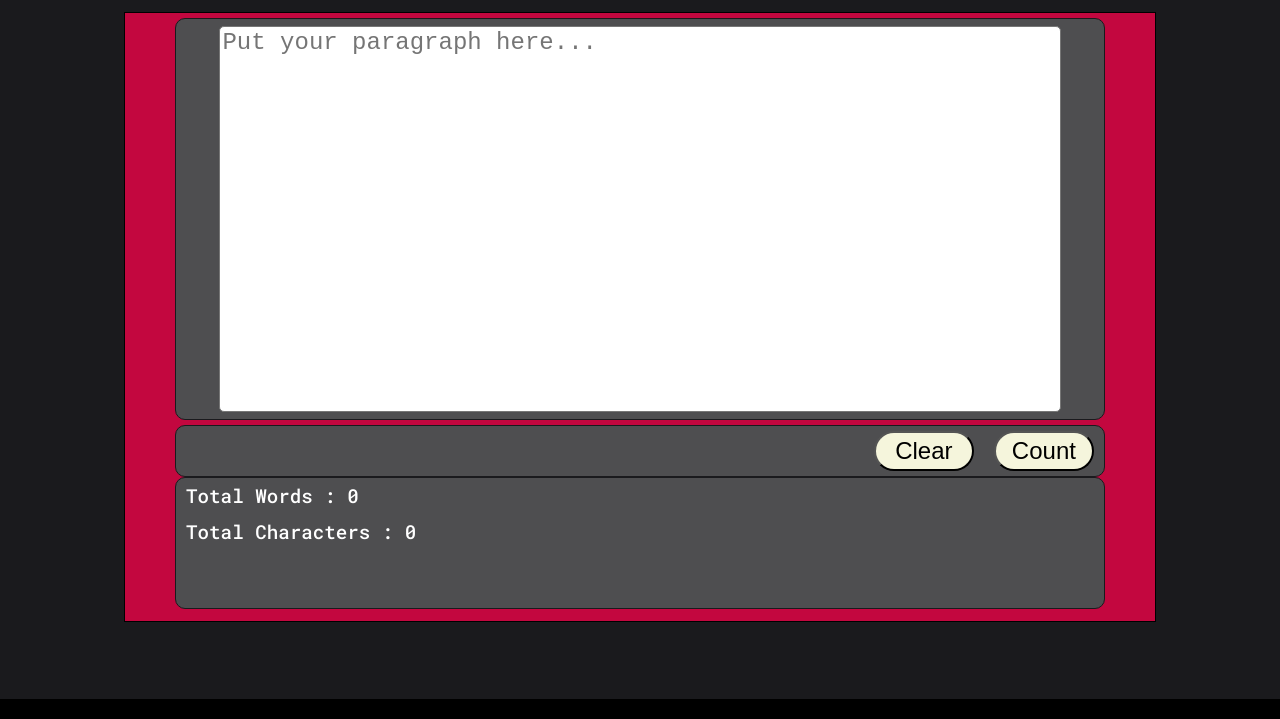
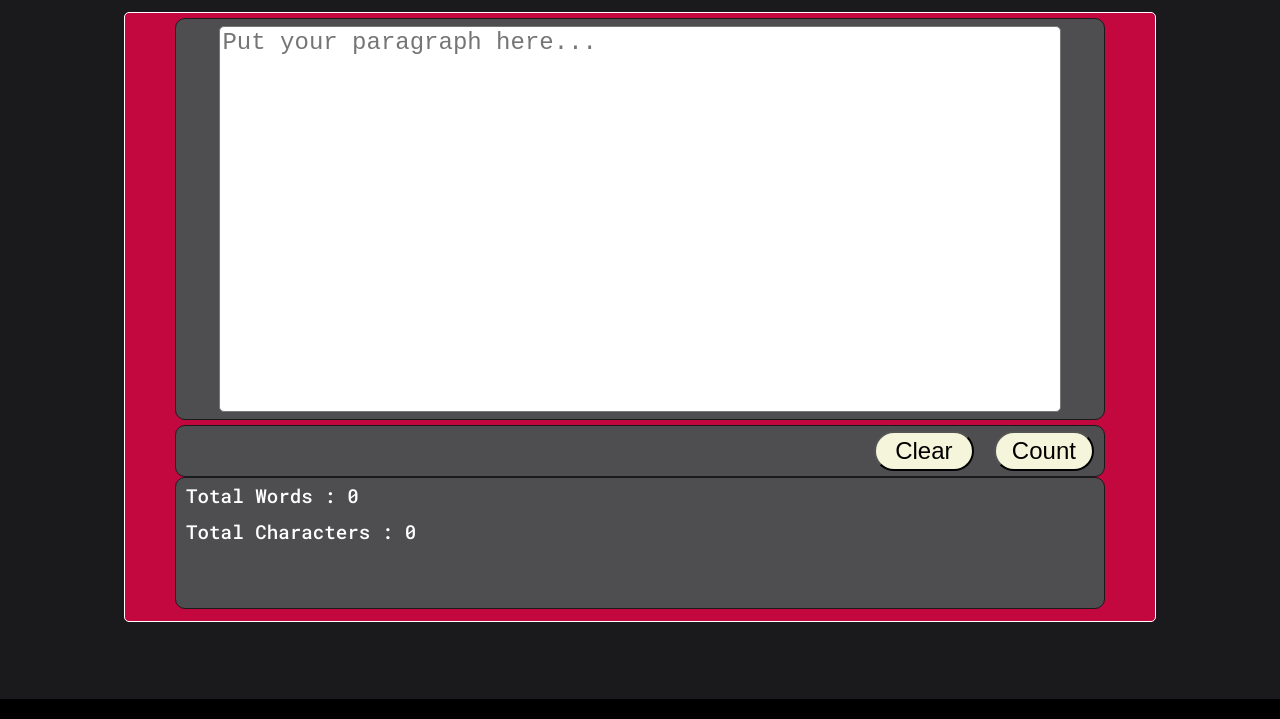
Before and after one commit to a-deep97/word-counter, a website: page views/index.html in a window 1280 px wide. Shown: the part 171-890 px from the top of the page. Drawn offline with Linux system fonts and the light colour scheme; files that its build step writes are made by us from their sources; files whose address does not match are found by name; a web font is replaced by a local one.

Commit message:
counter container boundary added

```diff
--- a/public/css/style-main.css
+++ b/public/css/style-main.css
@@ -74,7 +74,8 @@ html , body{
     width: 90%;
     margin: 10px;
     align-items: center;
-    border: solid 1px black;
+    border: solid 1px white;
+    border-radius: 5px;
 }
 #text-area{
     display: flex;
```
